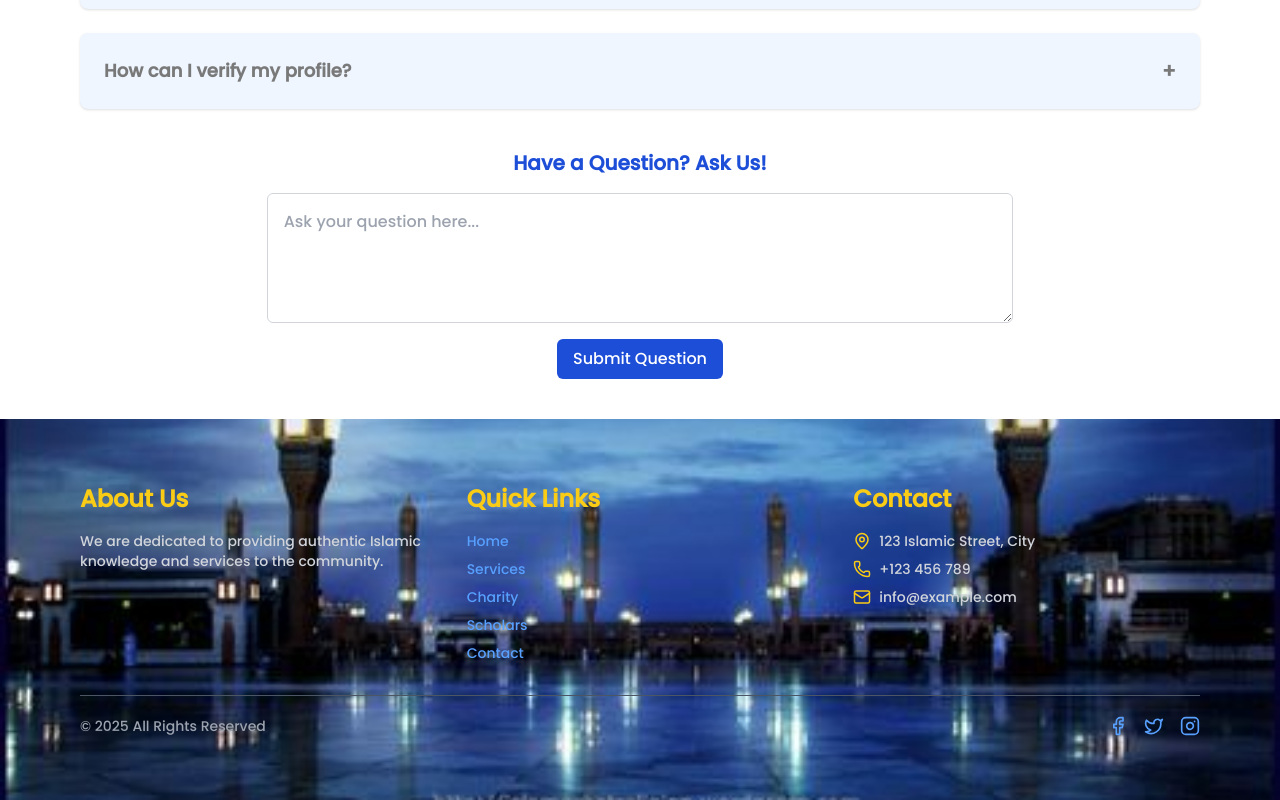
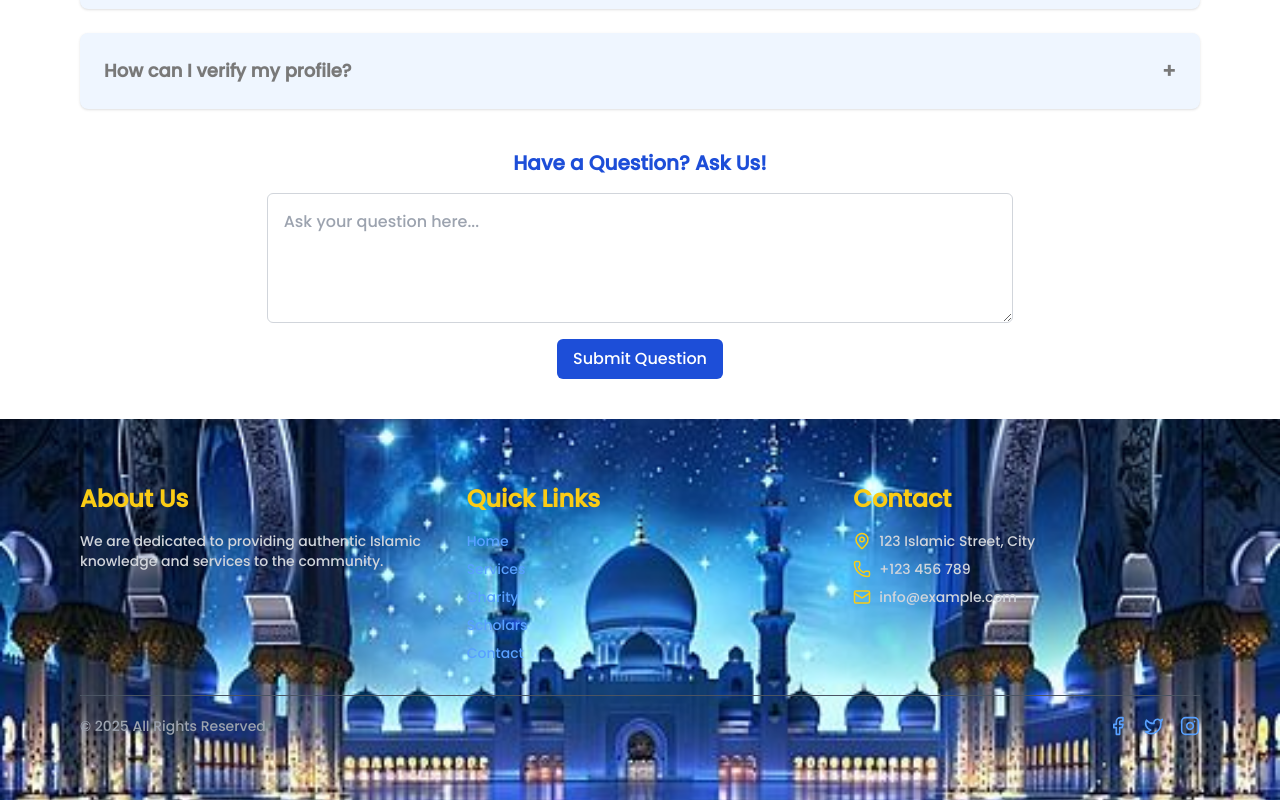
Before and after one commit to Ayesha-dev-web/MaWaDda, a Next.js app: page / in a window 1280 px wide. Shown: the part 3677-4477 px from the top of the page. Built offline with nearby package versions, Linux system fonts and the light colour scheme; no server answers; the database is empty.

Commit message:
Update Footer.js

```diff
--- a/src/components/Footer.js
+++ b/src/components/Footer.js
@@ -8,7 +8,7 @@ const Footer = () => {
 
       <div className="absolute inset-0">
         <Image
-          src="/mosque.jpg"
+          src="/fotter1.jpg"
           alt="Footer Background"
           layout="fill"
           objectFit="cover"
```
